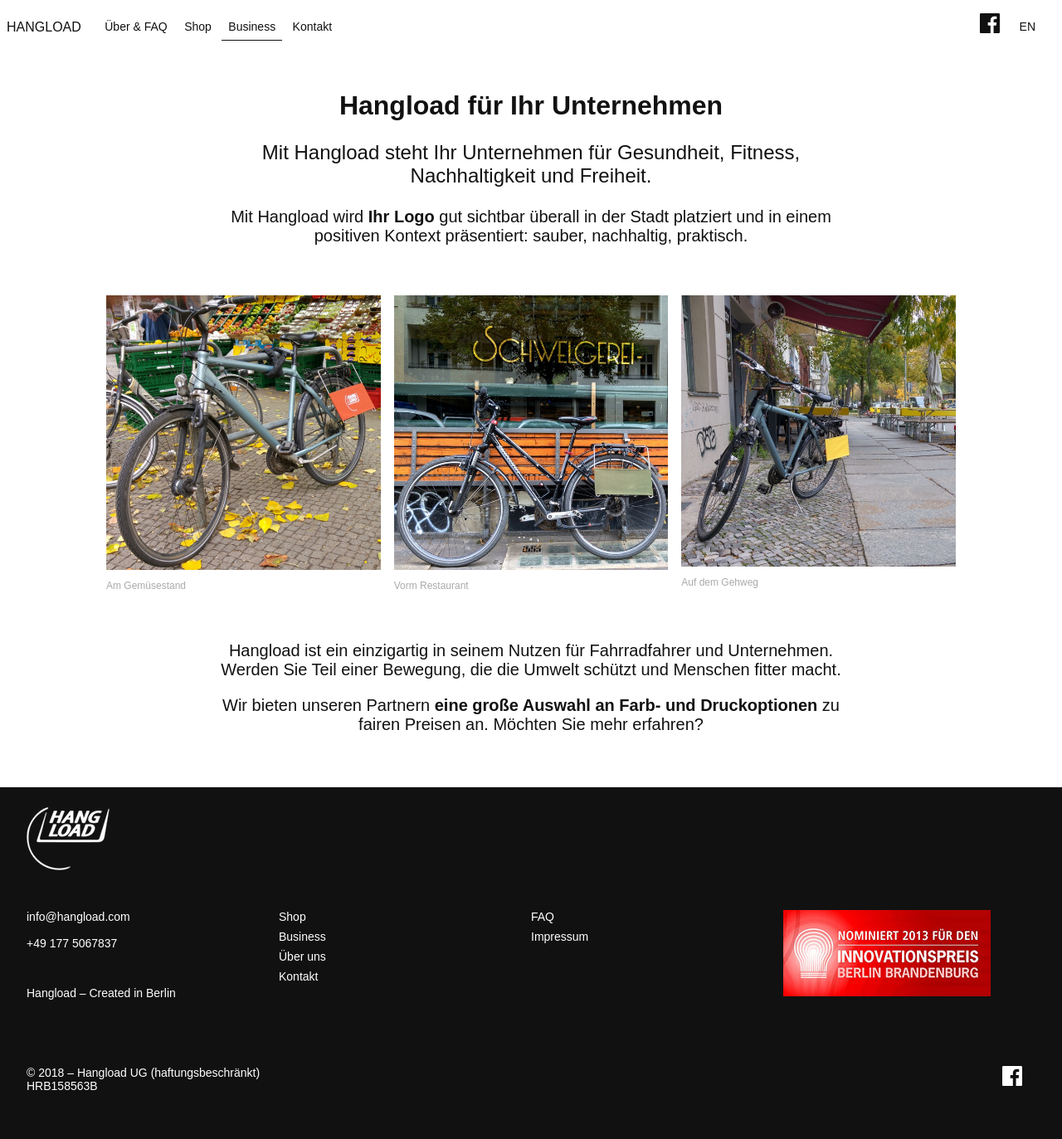
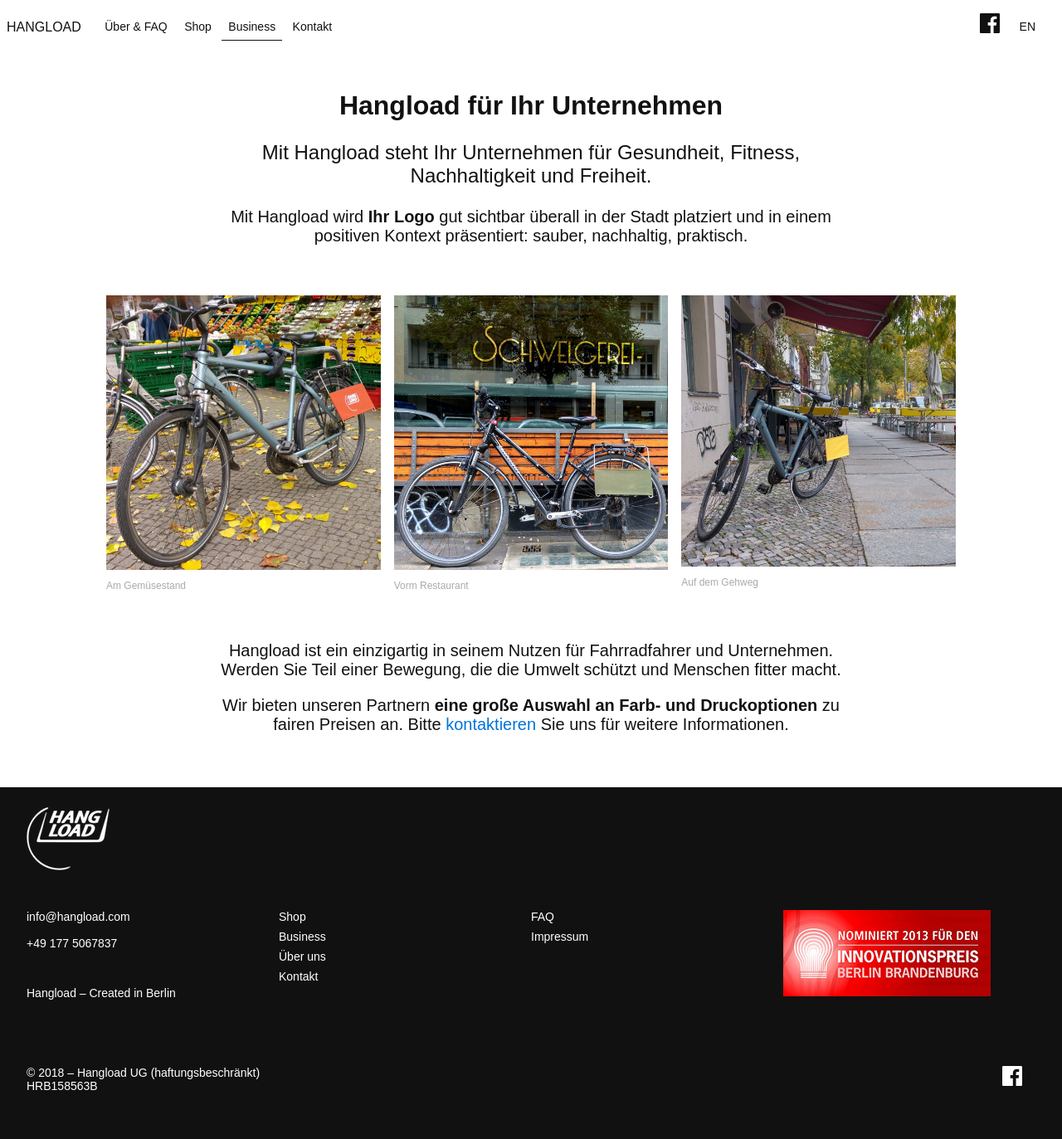
Before and after one commit to bodokaiser/hangload.com, a Jekyll site: the page built from de/business/index.html, in a window 1280 px wide. Shown: the whole page at 83% size. Built offline with Jekyll 4.4.1, drawn with Linux system fonts in a browser that asks for light colours; nearby versions of some CDN libraries.

Commit message:
change copy in business page

```diff
--- a/business/index.html
+++ b/business/index.html
@@ -15,7 +15,8 @@
 copy: |
     Hangload is uniquely useful to cyclists and businesses alike. Be part of the movement to be more environmentally friendly and deal with traffic congestion, all while having fun and getting fitter.
 
-    We offer **friendly pricing**, a **wide range of banner colors** and **custom printing** to our business partners. Would you like to learn more about using Hangload for your organization?
+    We offer **friendly pricing**, a **wide range of banner colors** and **custom printing** to our business partners. Please [contact](../contact) us for more information.
+
 get-in-touch: Get in touch using the form below.
 form:
   name: Your Name
--- a/de/business/index.html
+++ b/de/business/index.html
@@ -15,7 +15,7 @@
 copy: |
     Hangload ist ein einzigartig in seinem Nutzen für Fahrradfahrer und Unternehmen. Werden Sie Teil einer Bewegung, die die Umwelt schützt und Menschen fitter macht.
 
-    Wir bieten unseren Partnern **eine große Auswahl an Farb- und Druckoptionen** zu fairen Preisen an. Möchten Sie mehr erfahren?
+    Wir bieten unseren Partnern **eine große Auswahl an Farb- und Druckoptionen** zu fairen Preisen an. Bitte [kontaktieren](../contact) Sie uns für weitere Informationen.
 get-in-touch: Kontaktieren Sie uns!
 form:
   name: Ihrer Name
```
